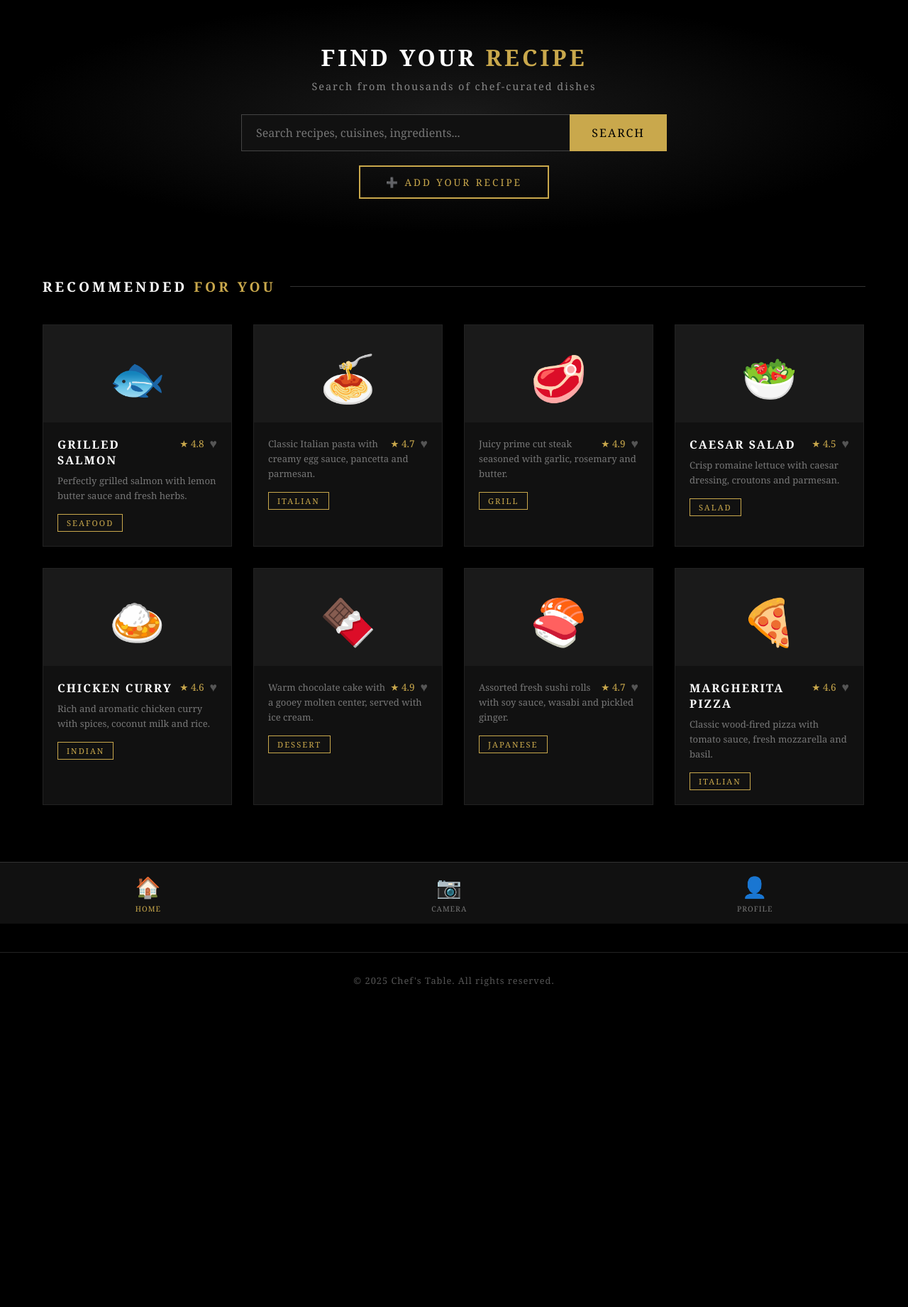
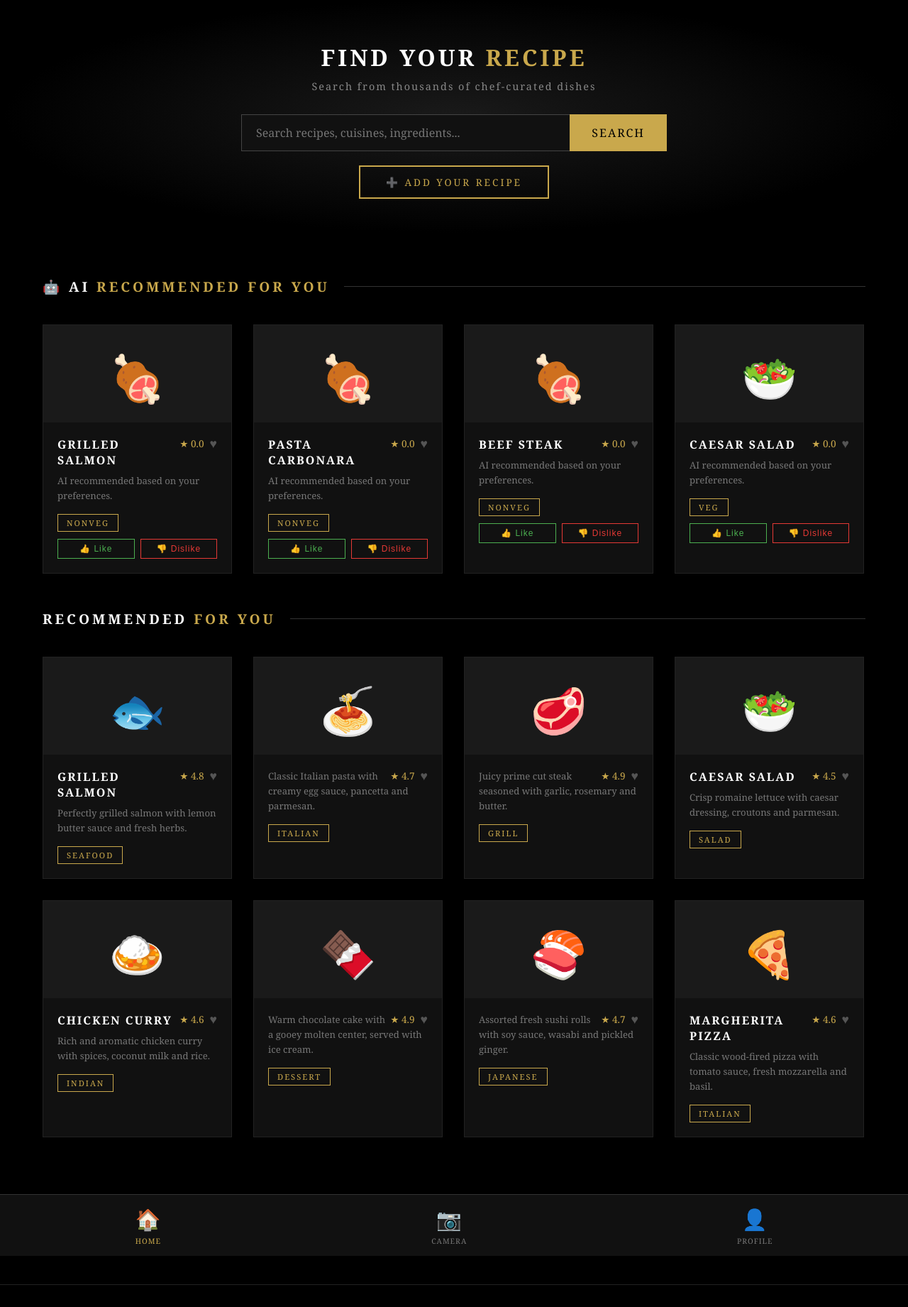
Before and after one commit to shivanimp017-boop/cheif-table-1, a Flask app: page /dashboard in a window 1280 px wide. Shown: the part 81-1922 px from the top of the page at 71% size. Before the commit the page ends 1470 px from the top, so only its background shows below. Run offline with Flask 3, Linux system fonts and the light colour scheme; the visitor is signed in with stand-in values (Sample User, id 1).

Commit message:
Add RL Q-Learning recipe recommender agent

```diff
--- a/app.py
+++ b/app.py
@@ -1,5 +1,6 @@
 from flask import Flask, render_template, request, redirect, url_for, session
 import os, json
+from rl_agent import get_recommendations, update_reward
 
 app = Flask(__name__)
 app.secret_key = 'chefs_table_secret_key'
@@ -34,7 +35,22 @@ def index():
 @app.route('/dashboard')
 @login_required
 def dashboard():
-    return render_template('dashboard.html', username=session['username'])
+    users = load_users()
+    username = session['username']
+    user = users.get(username, {})
+    recommendations = get_recommendations(username, user)
+    return render_template('dashboard.html', username=username, recommendations=recommendations)
+
+@app.route('/rl_feedback', methods=['POST'])
+@login_required
+def rl_feedback():
+    from flask import jsonify
+    recipe = request.form.get('recipe', '').strip()
+    action = request.form.get('action', '')  # 'like' or 'dislike'
+    if recipe:
+        reward = 1.0 if action == 'like' else -0.5
+        update_reward(session['username'], recipe, reward)
+    return ('', 204)
 
 @app.route('/login', methods=['GET', 'POST'])
 def login():
--- a/requirements.txt
+++ b/requirements.txt
@@ -1,2 +1,4 @@
 flask
 requests
+huggingface_hub
+openenv-core
--- /dev/null
+++ b/rl_agent.py
@@ -0,0 +1,82 @@
+import json
+import os
+import random
+
+RECIPES = [
+    "Grilled Salmon", "Pasta Carbonara", "Beef Steak", "Caesar Salad",
+    "Chicken Curry", "Chocolate Lava Cake", "Sushi Platter", "Margherita Pizza",
+    "Butter Chicken", "Dal Tadka", "Paneer Butter Masala", "Veg Noodles",
+    "Garlic Shrimp", "Chicken Tacos", "Falafel Wrap", "Veggie Burger"
+]
+
+CATEGORIES = {
+    "Grilled Salmon": "nonveg", "Pasta Carbonara": "nonveg", "Beef Steak": "nonveg",
+    "Caesar Salad": "veg", "Chicken Curry": "nonveg", "Chocolate Lava Cake": "veg",
+    "Sushi Platter": "nonveg", "Margherita Pizza": "veg", "Butter Chicken": "nonveg",
+    "Dal Tadka": "veg", "Paneer Butter Masala": "veg", "Veg Noodles": "veg",
+    "Garlic Shrimp": "nonveg", "Chicken Tacos": "nonveg", "Falafel Wrap": "veg",
+    "Veggie Burger": "veg"
+}
+
+RL_FILE = 'rl_data.json'
+
+def load_rl_data():
+    if os.path.exists(RL_FILE):
+        with open(RL_FILE, 'r') as f:
+            return json.load(f)
+    return {}
+
+def save_rl_data(data):
+    with open(RL_FILE, 'w') as f:
+        json.dump(data, f, indent=4)
+
+def get_q_table(username):
+    data = load_rl_data()
+    if username not in data:
+        # Initialize Q-table with 0 values for all recipes
+        data[username] = {recipe: 0.0 for recipe in RECIPES}
+        save_rl_data(data)
+    return data[username]
+
+def update_reward(username, recipe, reward):
+    """
+    Update Q-value using Q-Learning formula:
+    Q(s,a) = Q(s,a) + alpha * (reward - Q(s,a))
+    """
+    alpha = 0.3  # learning rate
+    data = load_rl_data()
+    if username not in data:
+        data[username] = {r: 0.0 for r in RECIPES}
+    if recipe in data[username]:
+        old_q = data[username][recipe]
+        data[username][recipe] = old_q + alpha * (reward - old_q)
+    save_rl_data(data)
+
+def get_recommendations(username, user_data=None, top_n=4):
+    """
+    Get top N recipe recommendations using epsilon-greedy policy.
+    Considers user favourites and search history as prior knowledge.
+    """
+    epsilon = 0.2  # 20% exploration, 80% exploitation
+    q_table = get_q_table(username)
+
+    # Boost Q-values based on favourites and search history
+    if user_data:
+        favourites = user_data.get('favourites', [])
+        history    = user_data.get('search_history', [])
+        for recipe in RECIPES:
+            if recipe in favourites:
+                q_table[recipe] = max(q_table[recipe], 0.8)
+            for h in history:
+                if h.lower() in recipe.lower():
+                    q_table[recipe] = max(q_table[recipe], 0.5)
+
+    if random.random() < epsilon:
+        # Explore: pick random recipes
+        recommended = random.sample(RECIPES, min(top_n, len(RECIPES)))
+    else:
+        # Exploit: pick highest Q-value recipes
+        sorted_recipes = sorted(q_table.items(), key=lambda x: x[1], reverse=True)
+        recommended = [r[0] for r in sorted_recipes[:top_n]]
+
+    return [{'name': r, 'category': CATEGORIES.get(r, ''), 'score': round(q_table.get(r, 0), 2)} for r in recommended]
--- a/templates/dashboard.html
+++ b/templates/dashboard.html
@@ -414,6 +414,32 @@
     <!-- Recommended Section -->
     <section class="recommended">
         <div class="section-header">
+            <h3>🤖 AI <span style="color:#c9a84c;">Recommended For You</span></h3>
+            <div class="line"></div>
+        </div>
+
+        <div class="cards" id="rlCards">
+            {% for rec in recommendations %}
+            <div class="card" data-name="{{ rec.name|lower }}" data-type="{{ rec.category }}" data-fav="false">
+                <div class="card-img">
+                    {% if rec.category == 'veg' %}🥗{% else %}🍖{% endif %}
+                </div>
+                <div class="card-body">
+                    <button class="fav-btn" onclick="toggleFav(this, '{{ rec.name }}')">♥</button>
+                    <span class="rating">★ {{ rec.score }}</span>
+                    <h4>{{ rec.name }}</h4>
+                    <p>AI recommended based on your preferences.</p>
+                    <span class="tag">{{ rec.category }}</span>
+                    <div style="margin-top:10px; display:flex; gap:8px;">
+                        <button onclick="sendFeedback('{{ rec.name }}', 'like', this)" style="flex:1; padding:6px; background:none; border:1px solid #4caf50; color:#4caf50; cursor:pointer; font-size:0.75rem; letter-spacing:1px;">👍 Like</button>
+                        <button onclick="sendFeedback('{{ rec.name }}', 'dislike', this)" style="flex:1; padding:6px; background:none; border:1px solid #e53935; color:#e53935; cursor:pointer; font-size:0.75rem; letter-spacing:1px;">👎 Dislike</button>
+                    </div>
+                </div>
+            </div>
+            {% endfor %}
+        </div>
+
+        <div class="section-header" style="margin-top:50px;">
             <h3>Recommended <span style="color:#c9a84c;">For You</span></h3>
             <div class="line"></div>
         </div>
@@ -519,6 +545,16 @@
     </footer>
 
     <script>
+        function sendFeedback(recipe, action, btn) {
+            fetch('/rl_feedback', {
+                method: 'POST',
+                headers: { 'Content-Type': 'application/x-www-form-urlencoded' },
+                body: `recipe=${encodeURIComponent(recipe)}&action=${action}`
+            });
+            btn.style.opacity = '0.4';
+            btn.disabled = true;
+        }
+
         function toggleMenu(e) {
             e.preventDefault();
             document.getElementById('dropdownMenu').classList.toggle('open');
```
